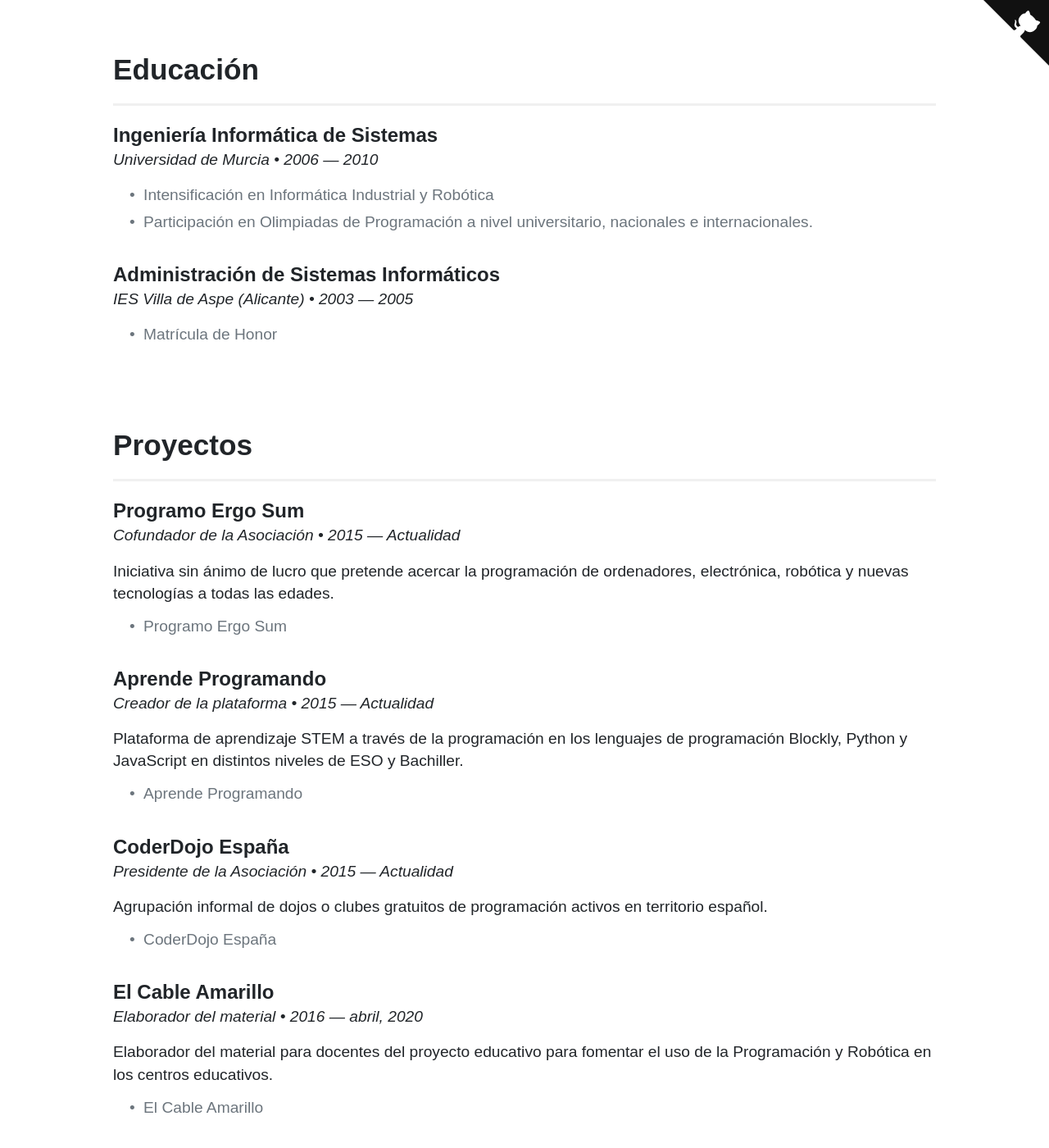
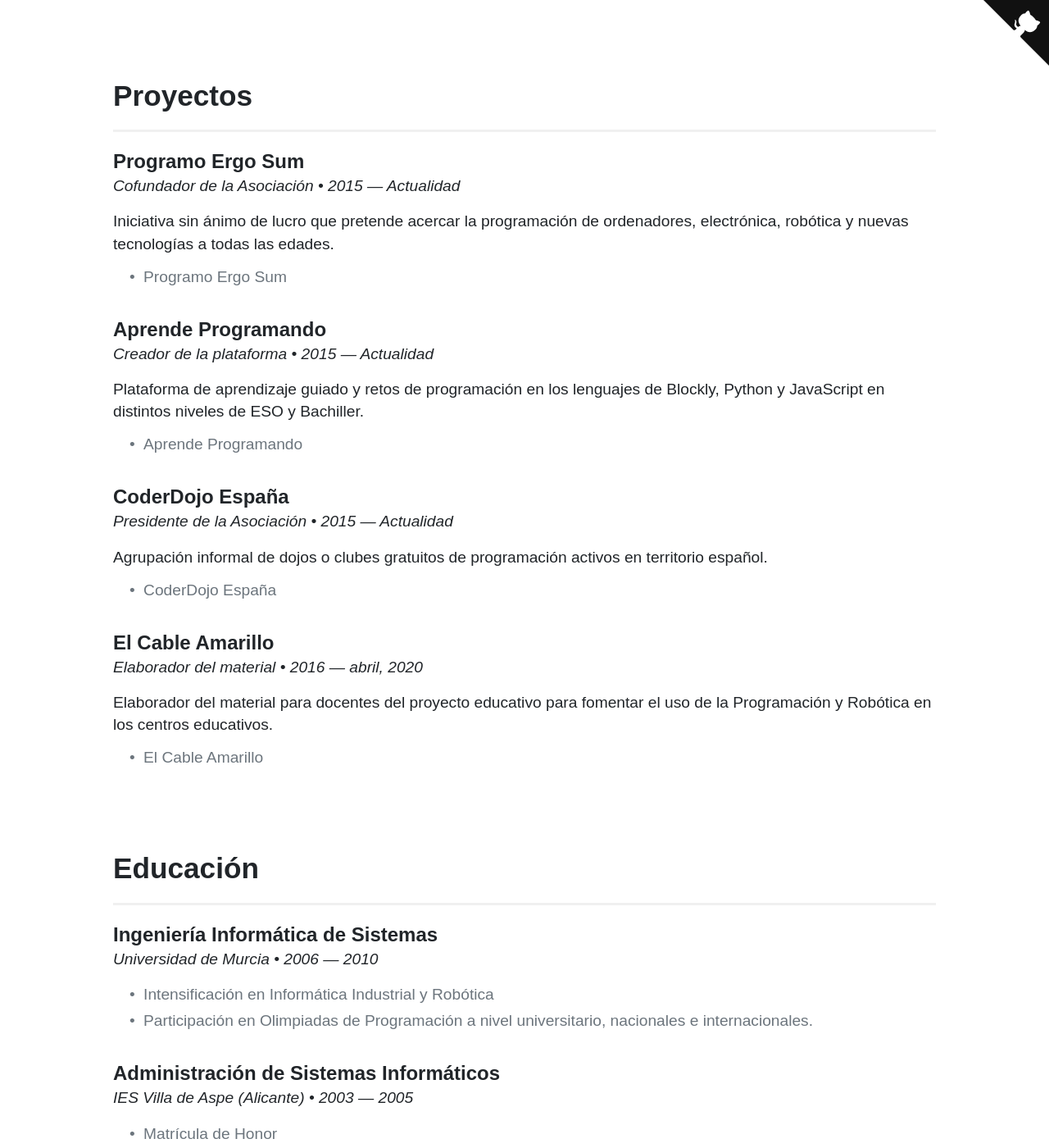
Before and after one commit to migueabellan/migueabellan.github.io, a Jekyll site: the page built from index.html, in a window 1280 px wide and 1400 px high, scrolled down 1392 px. Shown: the whole window at 82% size. Built offline with Jekyll 4.4.1, drawn with Linux system fonts in a browser that asks for light colours; nearby versions of some CDN libraries; part of the change alters nothing that is shown; some of the changed text lies outside the part shown.

Commit message:
Update text

```diff
--- a/_data/projects.yml
+++ b/_data/projects.yml
@@ -8,7 +8,7 @@
 - project: Aprende Programando
   role: Creador de la plataforma
   duration: 2015 &mdash; Actualidad
-  description: Plataforma de aprendizaje STEM a través de la programación en los lenguajes de programación Blockly, Python y JavaScript en distintos niveles de ESO y Bachiller.
+  description: Plataforma de aprendizaje guiado y retos de programación en los lenguajes de Blockly, Python y JavaScript en distintos niveles de ESO y Bachiller.
   items:
     - <a href="https://www.aprendeprogramando.es" target="_blank">Aprende Programando</a>
 
--- a/_layouts/default.html
+++ b/_layouts/default.html
@@ -29,7 +29,10 @@ layout: compress
       <img class="header__avatar" itemprop="image" src="images/avatar.png" alt="{{ site.resume_name }}" />
       <h1 class="header__name" itemprop="name">Miguel Ángel Abellán</h1>
       <div class="header__description" itemprop="description">
-        Desarrollador de aplicaciones informáticas. Mentor de programación y robótica, Cofundador Iniciativa Programo Ergo Sum, Presidente CoderDojo España, #maker y más cosillas.
+        Desarrollador de aplicaciones informáticas. Mentor de programación y robótica,
+        <a target="_blank" href="https://www.programoergosum.es">Cofundador Iniciativa Programo Ergo Sum</a>,
+        <a target="_blank" href="https://www.aprendeprogramando.es">Creador de la plataforma Aprende Programando</a>,
+        <a target="_blank" href="https://www.coderdojo.es">Presidente CoderDojo España</a>, #maker y más cosillas.
       </div>
       <div class="header__social">
         <ul>
@@ -48,20 +51,22 @@ layout: compress
               <i class="fab fa-linkedin"></i>
             </a>
           </li>
+          <!--
           <li>
             <a target="_blank" href="https://migueabellan.medium.com">
               <i class="fab fa-medium"></i>
             </a>
           </li>
+          -->
         </ul>
       </div>
     </header>
 
     {% include experience.html %}
 
+    {% include projects.html %}
+
     {% include education.html %}
-
-    {% include projects.html %}
 
     {% include awards.html %}
 
```
